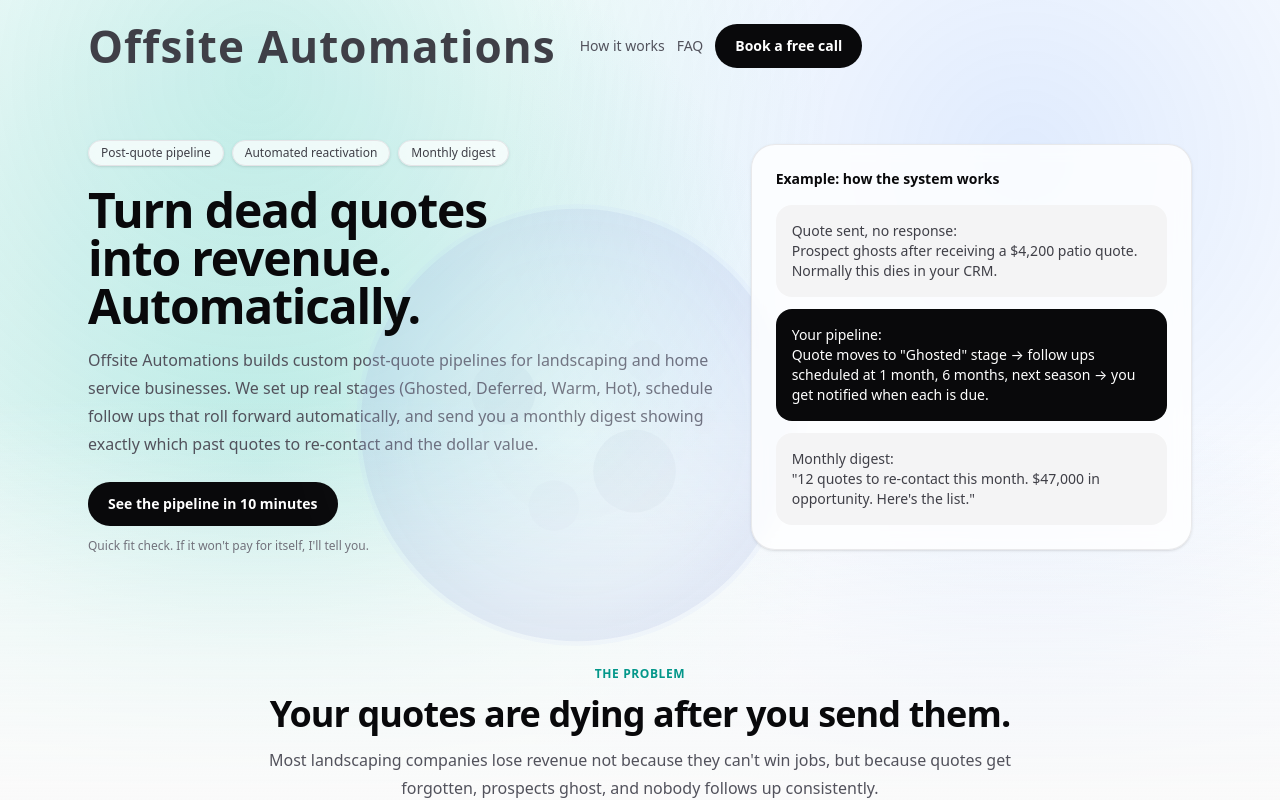
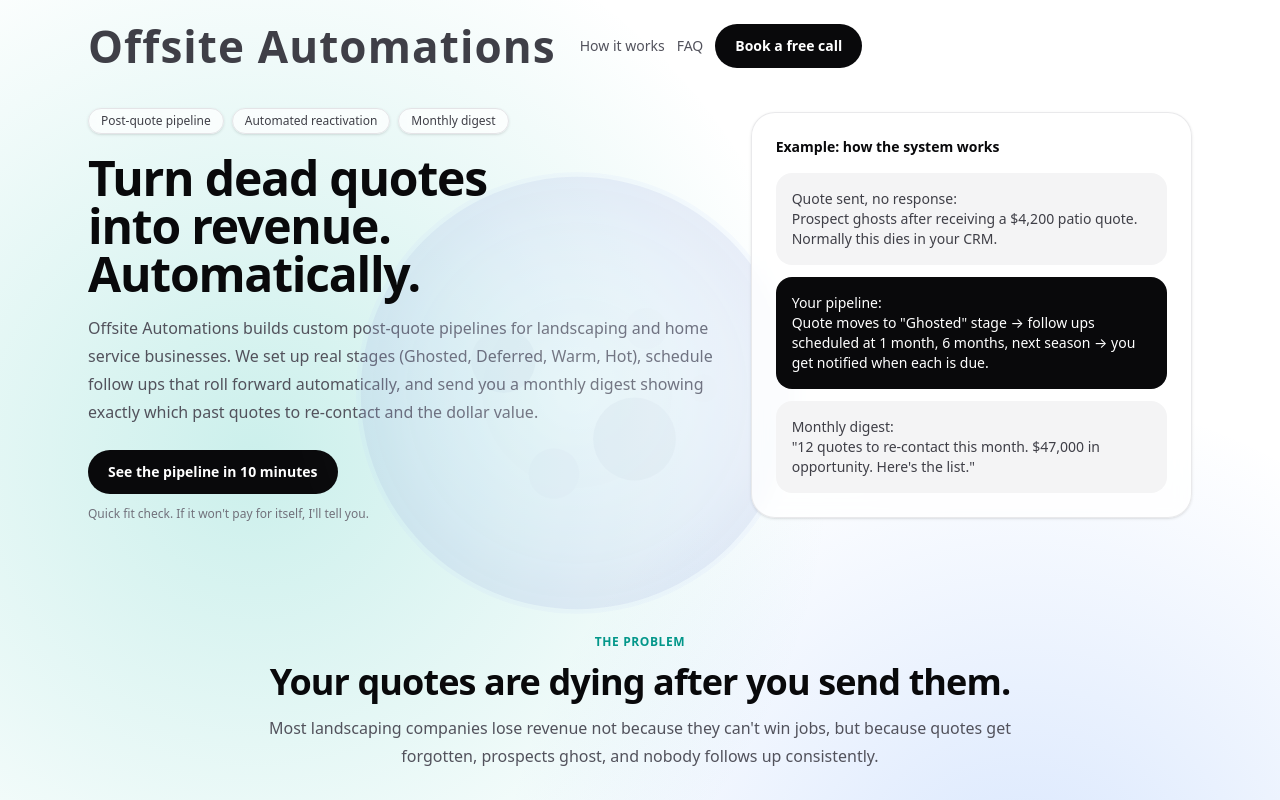
Before and after one commit to wayfaringbusiness/moon-landing-page, a Next.js app: page / in a window 1280 px wide. Shown: the top 800 px of the page. Built offline with nearby package versions, Linux system fonts and the light colour scheme.

Commit message:
Fix background to cover full screen; reduce header-to-badges spacing

```diff
--- a/src/app/page.tsx
+++ b/src/app/page.tsx
@@ -165,11 +165,7 @@ export default function Home() {
 
   return (
     <div className="min-h-screen overflow-x-hidden bg-transparent text-zinc-950 antialiased dark:bg-transparent dark:text-white">
-      {/* Background */}
-      <div className="pointer-events-none fixed inset-0 -z-10">
-        <div className="absolute inset-0 bg-[radial-gradient(60rem_60rem_at_20%_10%,rgba(20,184,166,0.18),transparent_60%),radial-gradient(60rem_60rem_at_80%_20%,rgba(59,130,246,0.16),transparent_55%)]" />
-        <div className="absolute inset-0 bg-gradient-to-b from-transparent via-transparent to-zinc-50 dark:to-[#05070d]" />
-      </div>
+      {/* Background - handled by globals.css, no overlay needed */}
 
       {/* Header */}
       <header className="mx-auto flex w-full max-w-6xl items-center gap-6 px-4 py-4 sm:px-6 sm:py-6">
@@ -195,7 +191,7 @@ export default function Home() {
 
       {/* Hero */}
       <main>
-        <section className="mx-auto max-w-6xl px-4 pb-8 pt-8 sm:px-6 sm:pb-14 sm:pt-12">
+        <section className="mx-auto max-w-6xl px-4 pb-8 pt-2 sm:px-6 sm:pb-14 sm:pt-4">
           <div className="grid gap-8 lg:grid-cols-12 lg:items-center">
             <div className="lg:col-span-7">
           <div className="flex flex-wrap items-center gap-2">
```
